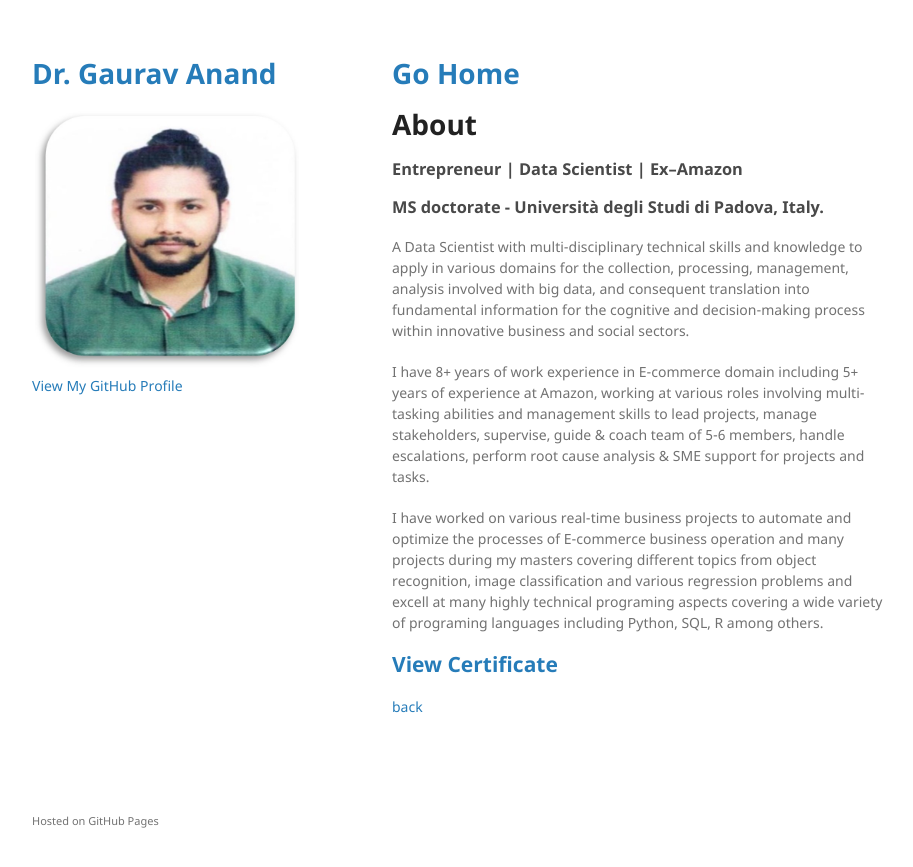
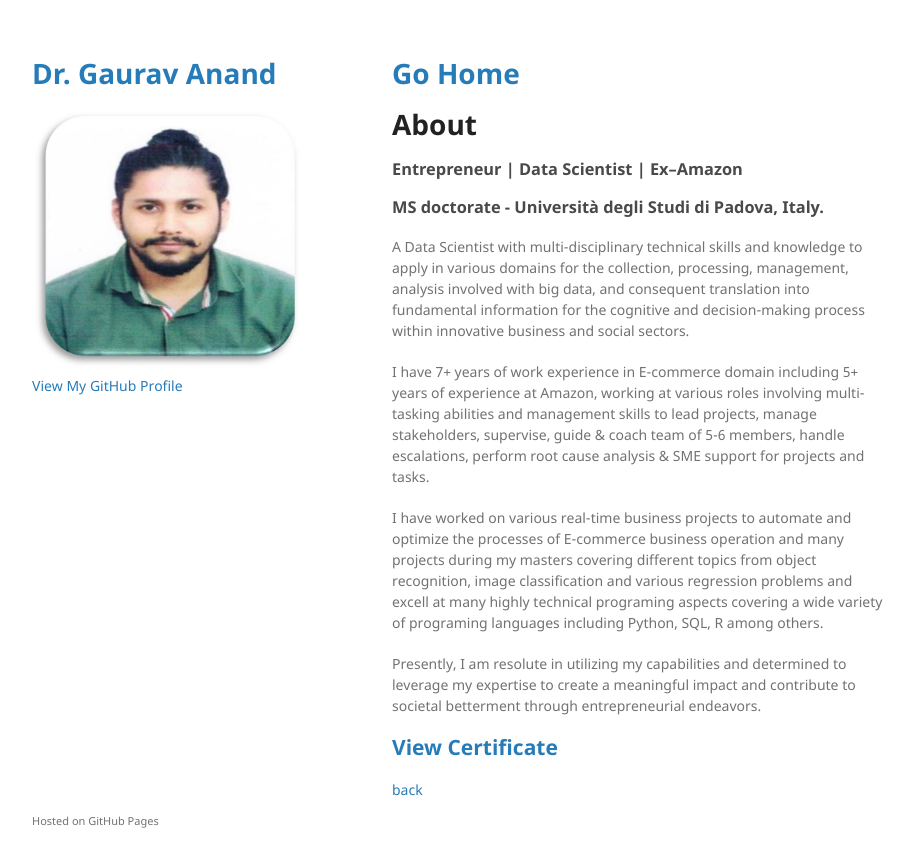
Before and after one commit to anandgrv/anandgrv.github.io, a Jekyll site: the page built from about.md, in a window 1280 px wide. Shown: the top 867 px of the page, without its empty margins (178-1091 px from the left). Built offline with Jekyll 4.4.1, drawn with Linux system fonts in a browser that asks for light colours; our own code applies the rules of GitHub Pages for plain Markdown files.

Commit message:
Update about.md

```diff
--- a/about.md
+++ b/about.md
@@ -11,9 +11,11 @@ layout: default
 
 A Data Scientist with multi-disciplinary technical skills and knowledge to apply in various domains for the collection, processing, management, analysis involved with big data, and consequent translation into fundamental information for the cognitive and decision-making process within innovative business and social sectors.
 
-I have 8+ years of work experience in E-commerce domain including 5+ years of experience at Amazon, working at various roles involving multi-tasking abilities and management skills to lead projects, manage stakeholders, supervise, guide & coach team of 5-6 members, handle escalations, perform root cause analysis & SME support for projects and tasks.
+I have 7+ years of work experience in E-commerce domain including 5+ years of experience at Amazon, working at various roles involving multi-tasking abilities and management skills to lead projects, manage stakeholders, supervise, guide & coach team of 5-6 members, handle escalations, perform root cause analysis & SME support for projects and tasks.
 
 I have worked on various real-time business projects to automate and optimize the processes of E-commerce business operation and many projects during my masters covering different topics from object recognition, image classification and various regression problems and excell at many highly technical programing aspects covering a wide variety of programing languages including Python, SQL, R among others.
+
+Presently, I am resolute in utilizing my capabilities and determined to leverage my expertise to create a meaningful impact and contribute to societal betterment through entrepreneurial endeavors.
 
 ## [View Certificate](/images/degree_cert_MS.jpg){:target="_blank" rel="noopener"}
 
```
